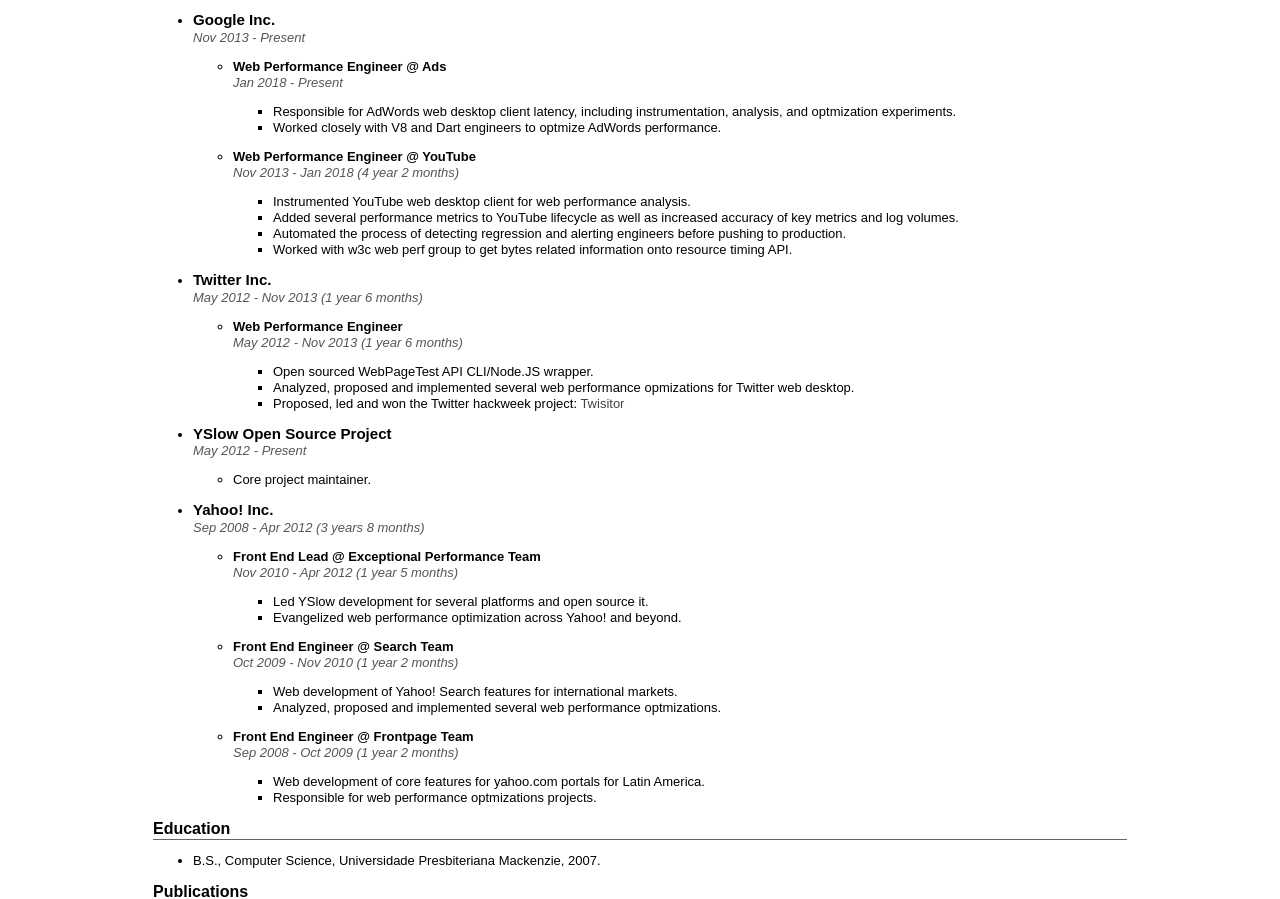
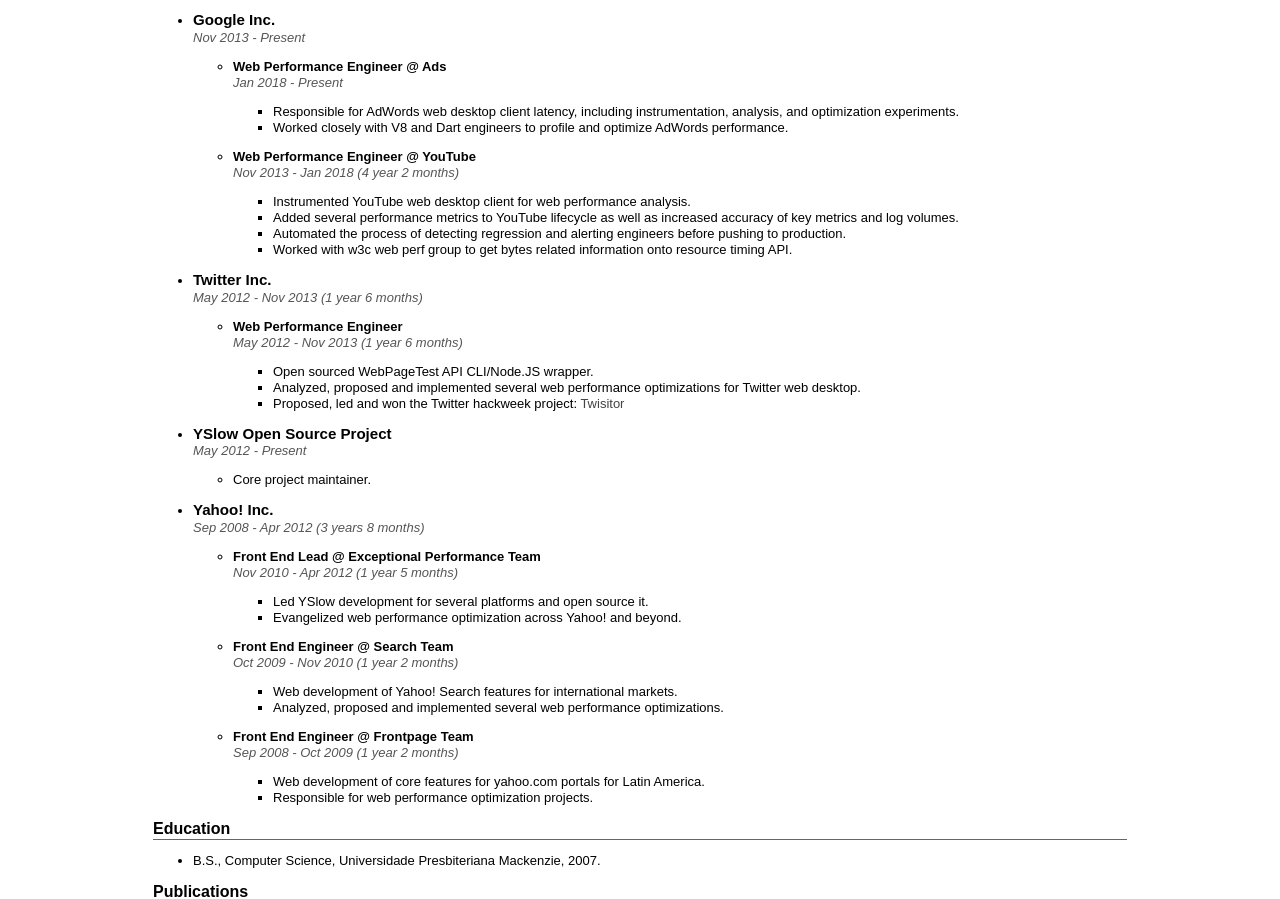
Before and after one commit to marcelduran/marcelduran.github.com, a Jekyll site: the page built from _posts/2011-05-24-resume.markdown, in a window 1280 px wide. Shown: the part 128-1027 px from the top of the page. Built offline with Jekyll 4.4.1, drawn with Linux system fonts in a browser that asks for light colours; our own code applies the rules of GitHub Pages for plain Markdown files.

Commit message:
Update 2011-05-24-resume.markdown

```diff
--- a/_posts/2011-05-24-resume.markdown
+++ b/_posts/2011-05-24-resume.markdown
@@ -18,8 +18,8 @@
     *   **Web Performance Engineer @ Ads**
         _Jan 2018 - Present_{: .len}
 
-        *   Responsible for AdWords web desktop client latency, including instrumentation, analysis, and optmization experiments.
-        *   Worked closely with V8 and Dart engineers to optmize AdWords performance.
+        *   Responsible for AdWords web desktop client latency, including instrumentation, analysis, and optimization experiments.
+        *   Worked closely with V8 and Dart engineers to profile and optimize AdWords performance.
 
     *   **Web Performance Engineer @ YouTube**
         _Nov 2013 - Jan 2018 (4 year 2 months)_{: .len}
@@ -36,7 +36,7 @@
         _May 2012 - Nov 2013 (1 year 6 months)_{: .len}
 
         *   Open sourced WebPageTest API CLI/Node.JS wrapper.
-        *   Analyzed, proposed and implemented several web performance opmizations for Twitter web desktop.
+        *   Analyzed, proposed and implemented several web performance optimizations for Twitter web desktop.
         *   Proposed, led and won the Twitter hackweek project: [Twisitor](http://techcrunch.com/2013/03/22/want-to-see-pictures-of-twitters-office-visitors-meet-twisitor/)
 
 *   **YSlow Open Source Project**{: .cpy}
@@ -58,13 +58,13 @@
         _Oct 2009 - Nov 2010 (1 year 2 months)_{: .len}
 
         *   Web development of Yahoo! Search features for international markets.
-        *   Analyzed, proposed and implemented several web performance optmizations.
+        *   Analyzed, proposed and implemented several web performance optimizations.
 
     *   **Front End Engineer @ Frontpage Team**
         _Sep 2008 - Oct 2009 (1 year 2 months)_{: .len}
 
         *   Web development of core features for yahoo.com portals for Latin America.
-        *   Responsible for web performance optmizations projects.
+        *   Responsible for web performance optimization projects.
 
 {: .exp}
 
```
